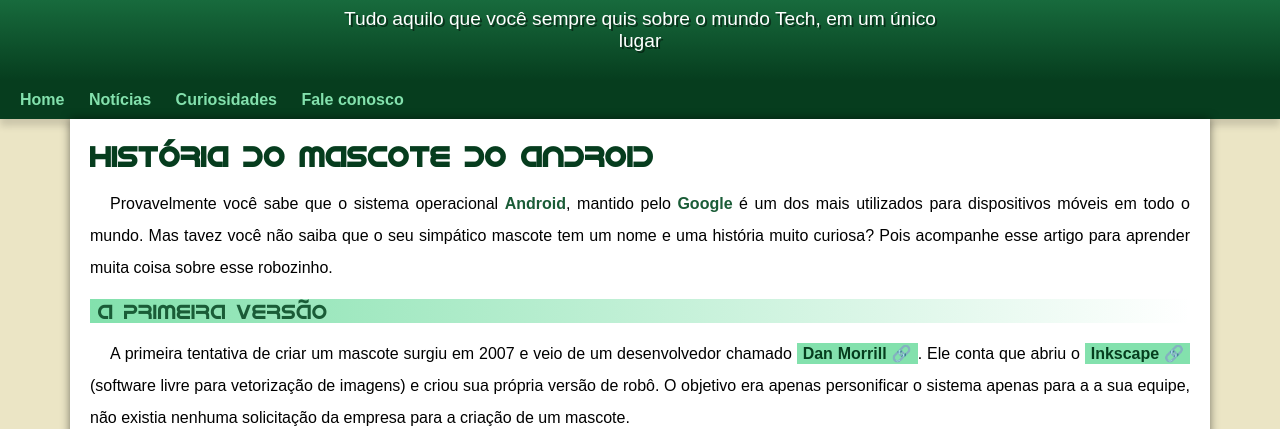
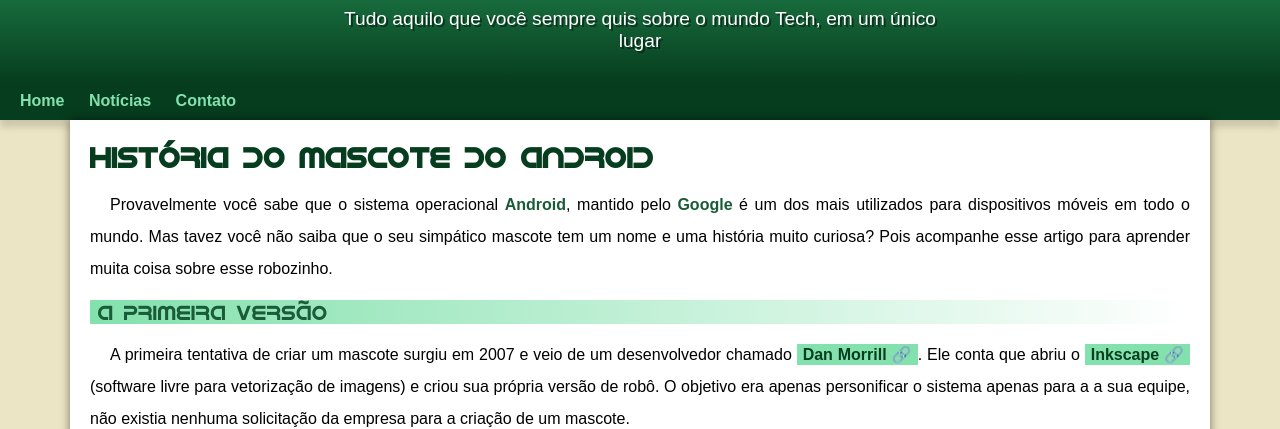
Before and after one commit to thilopes-dev/projeto-android, a plain HTML site: page index.html in a window 1280 px wide. Shown: the part 109-538 px from the top of the page. Drawn offline with Linux system fonts and the light colour scheme.

Commit message:
correção no manu tag padding

```diff
--- a/estilo/style.css
+++ b/estilo/style.css
@@ -60,6 +60,7 @@ header p {
     padding-left: 10px;
     padding-right: 10px;
     margin: auto;
+    padding-bottom: 30px;
     text-shadow: 2px 2px 0px rgba(0, 0, 0, 0.473);
 }
 
--- a/index.html
+++ b/index.html
@@ -17,8 +17,7 @@
     <nav id="menu">
             <a href="">Home</a>
             <a href="">Notícias</a>
-            <a href="">Curiosidades</a>
-            <a href="">Fale conosco</a>
+            <a href="">Contato</a>
     </nav>
 
     <main>
```
